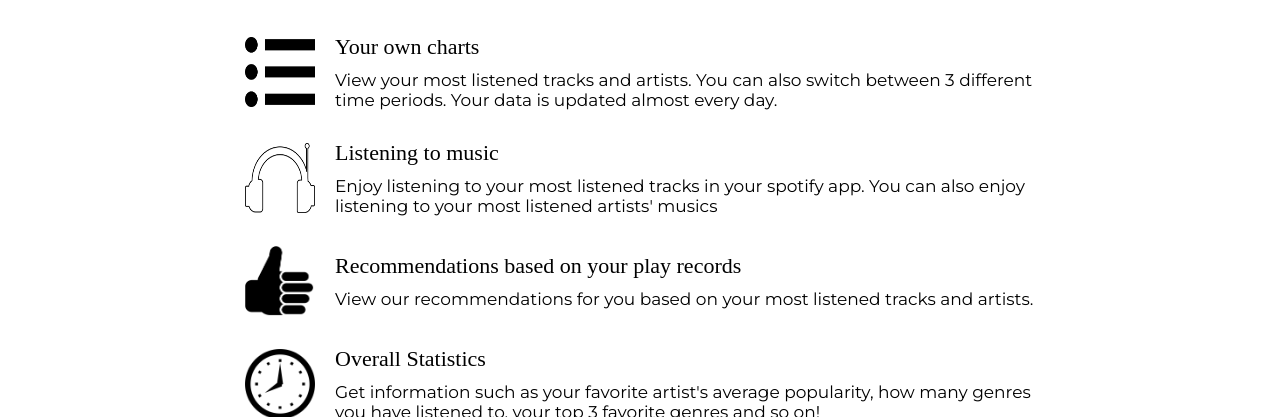
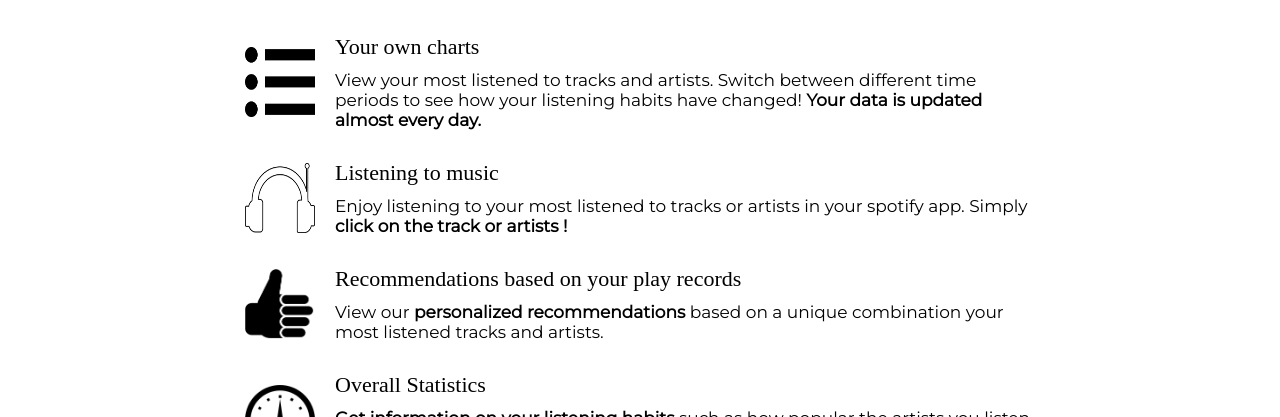
Before and after one commit to rmaksymiuk/DH2642_Final_Project, a React (Create React App) app in the folder spotify/: page / in a window 1280 px wide. Shown: the part 535-952 px from the top of the page. Built offline with nearby package versions, Linux system fonts and the light colour scheme; no server answers.

Commit message:
Slight UI changes

```diff
--- a/spotify/src/FirebaseModel.js
+++ b/spotify/src/FirebaseModel.js
@@ -23,6 +23,11 @@ export function updateFirebaseFromModel(model) {
        if(payload.setTotalGenres !== undefined) {
             if(model.profile.id) {
                 set(ref(db, "/totalGenres"), model.profile.totalGenres);
+            }
+       }
+       if(payload.setToken !== undefined) {
+            if(model.token) {
+                set(ref(db, "/token"), model.token);
             }
        }
        if(payload.setTotalPopularity !== undefined) {
--- a/spotify/src/Model.js
+++ b/spotify/src/Model.js
@@ -76,14 +76,6 @@ export default class Model {
         this.notifyObservers(payload);
     }
 
-    setTotalAvgPop(average) {
-        if(average != null) {
-            this.totalUserAvgPop = average;
-            const payload = {"setTotalAvgPop" : average};
-            this.notifyObservers(payload);
-        }
-    }
-
     setTotalUsers(users) {
         if(users != null) {
             this.totalUsers = users;
--- a/spotify/src/components/Main/MainView.js
+++ b/spotify/src/components/Main/MainView.js
@@ -11,7 +11,7 @@ export default function MainView(props){
         <div className="profiles">
             <div className="animate__animated animate__pulse animate__slower animate__infinite">
                 {props.token&&props.data?.display_name?
-                    <div className="message">{"HI! "+ (props.data?.display_name?props.data?.display_name:"")}</div>
+                    <div className="message">{"Hi "+ (props.data?.display_name?props.data?.display_name:"")+"!"}</div>
                     :<div className="message">Welcome to Trackify!</div>}
             </div>
             {props.token&&props.data?.images?
@@ -24,28 +24,28 @@ export default function MainView(props){
               <img className="mainimg" src={list} alt="chart logo"/>
               <div className="specific">
                 <div className="tit">Your own charts</div>
-                <div className="titexp">View your most listened tracks and artists. You can also switch between 3 different time periods. Your data is updated almost every day.</div>
+                <div className="titexp">View your most listened to tracks and artists. Switch between different time periods to see how your listening habits have changed! <b>Your data is updated almost every day.</b></div>
               </div>
             </li>
             <li className="logy">
               <img className="mainimg" src={headset} alt="headset"/>
               <div className="specific">
                 <div className="tit">Listening to music</div>
-                <div className="titexp">Enjoy listening to your most listened tracks in your spotify app. You can also enjoy listening to your most listened artists' musics</div>
+                <div className="titexp">Enjoy listening to your most listened to tracks or artists in your spotify app. Simply <b>click on the track or artists !</b></div>
               </div>
             </li>
             <li className="logy">
               <img className="mainimg" src={thumbsup} alt="thumbs up"/>
               <div className="specific">
                 <div className="tit">Recommendations based on your play records</div>
-                <div className="titexp">View our recommendations for you based on your most listened tracks and artists.</div>
+                <div className="titexp">View our <b>personalized recommendations</b> based on a unique combination your most listened tracks and artists.</div>
               </div>
             </li>
             <li className="logy logy3">
               <img className="mainimg" src={history} alt="history"/>
               <div className="specific">
                 <div className="tit">Overall Statistics</div>
-                <div className="titexp">Get information such as your favorite artist's average popularity, how many genres you have listened to, your top 3 favorite genres and so on!</div>
+                <div className="titexp"><b>Get information on your listening habits</b> such as how popular the artists you listen to tend to be, how many different genres you have listened to, your favorite genres and so on!</div>
               </div>
             </li>
           </ul>
```
Also changed, not shown: spotify/src/components/Main/MainPresenter.js (+1 -11 lines).
